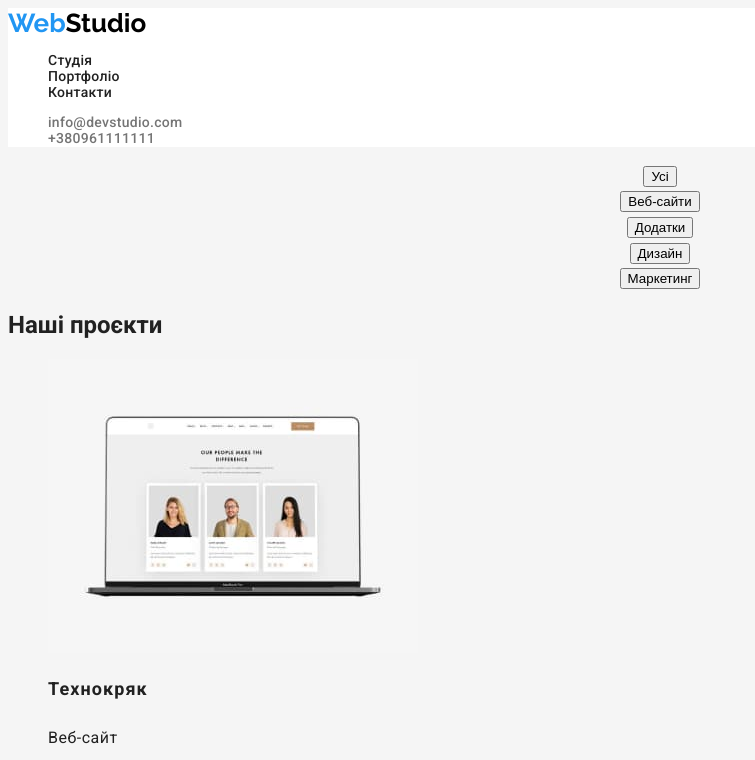
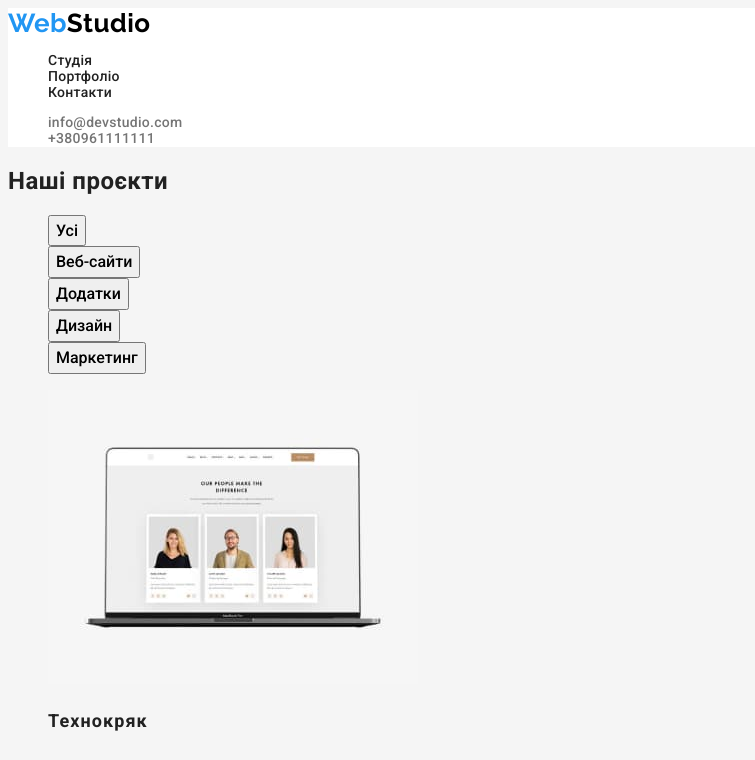
Before and after one commit to mantr88/goit-markup-hw-02, a plain HTML site: page portfolio.html in a window 1280 px wide. Shown: the top 760 px of the page, without its empty margins (0-755 px from the left). Drawn offline with Linux system fonts and the light colour scheme.

Commit message:
Fixed buttons styles and optimization css code

```diff
--- a/css/styles.css
+++ b/css/styles.css
@@ -13,6 +13,7 @@ body {
     font-family: 'Roboto', sans-serif;
     background-color: var(--main-bg-color);
     color: var(--main-font-color);
+    letter-spacing: 0.03em;
 }
 
 .list {
@@ -41,8 +42,8 @@ body {
     font-family: 'Raleway';
     font-weight: 700;
     font-size: 26px;
-    line-height: 31px;
-    letter-spacing: 1.19;
+    line-height: 1.19;
+
 }
 
 .accent-logo {
@@ -88,6 +89,7 @@ body {
 }
 
 .hero-button {
+    font-family: inherit;
     color: var(--white-font-color);
     font-weight: 700;
     font-size: 16px;
@@ -105,7 +107,6 @@ body {
     font-weight: 700;
     font-size: 14px;
     line-height: 1.14;
-    letter-spacing: 0.03em;
     text-transform: uppercase;
 }
 
@@ -113,7 +114,6 @@ body {
     color: var(--second-font-color);
     font-size: 14px;
     line-height: 1.7;
-    letter-spacing: 0.03em;
 }
 
 .our-work-title,
@@ -122,15 +122,12 @@ body {
     font-size: 36px;
     line-height: 1.16;
     text-align: center;
-    letter-spacing: 0.03em;
 }
 
 .our-team-names {
     font-weight: 500;
     font-size: 16px;
     line-height: 1.19;
-    text-align: center;
-    letter-spacing: 0.03em;
 }
 
 .our-team-professions {
@@ -138,8 +135,6 @@ body {
     font-weight: 400;
     font-size: 16px;
     line-height: 1.19;
-    text-align: center;
-    letter-spacing: 0.03em;
 }
         /* Portfolio page */
             /* main */
@@ -148,8 +143,6 @@ body {
     font-weight: 500;
     font-size: 16px;
     line-height: 1.6;
-    text-align: center;
-    letter-spacing: 0.03em;
 }
 
 .case-title {
@@ -162,7 +155,20 @@ body {
 .case-text {
     font-size: 16px;
     line-height: 1.9;
-    letter-spacing: 0.03em;
+}
+
+.filter-button {
+    font-family: inherit;
+    font-weight: 500;
+    font-size: 16px;
+    line-height: 1.62;
+}
+
+.filter-button:hover,
+.filter-button:focus {
+    color: var(--white-font-color);
+    background-color: var(--main-color);
+
 }
 
             /* Footer */
@@ -172,7 +178,6 @@ body {
     background-color: var(--secondary-bg-color);
     font-size: 14px;
 line-height: 1.7;
-letter-spacing: 0.03em;
 
 }
 
--- a/portfolio.html
+++ b/portfolio.html
@@ -5,13 +5,13 @@
     <meta http-equiv="X-UA-Compatible" content="IE=edge" />
     <meta name="viewport" content="width=device-width, initial-scale=1.0" />
     <title>Портфоліо</title>
-    <link rel="stylesheet" href="./css/styles.css" />
     <link rel="preconnect" href="https://fonts.googleapis.com" />
     <link rel="preconnect" href="https://fonts.gstatic.com" crossorigin />
     <link
       href="https://fonts.googleapis.com/css2?family=Raleway:wght@700&family=Roboto:wght@400;500;700;900&display=swap"
       rel="stylesheet"
     />
+    <link rel="stylesheet" href="./css/styles.css" />
   </head>
   <body class="page">
     <header class="page-top">
@@ -40,24 +40,24 @@
     </header>
     <main>
       <section>
+        <h1>Наші проєкти</h1>
         <ul class="filter list">
           <li>
-            <button type="button" class="buttons">Усі</button>
+            <button type="button" class="filter-button buttons">Усі</button>
           </li>
           <li>
-            <button type="button" class="buttons">Веб-сайти</button>
+            <button type="button" class="filter-button buttons">Веб-сайти</button>
           </li>
           <li>
-            <button type="button" class="buttons">Додатки</button>
+            <button type="button" class="filter-button buttons">Додатки</button>
           </li>
           <li>
-            <button type="button" class="buttons">Дизайн</button>
+            <button type="button" class="filter-button buttons">Дизайн</button>
           </li>
           <li>
-            <button type="button" class="buttons">Маркетинг</button>
+            <button type="button" class="filter-button buttons">Маркетинг</button>
           </li>
         </ul>
-        <h1>Наші проєкти</h1>
         <ul class="our-project list">
           <li>
             <a href="" class="case-link links">
```
Also changed, not shown: index.html (+1 -1 lines).
